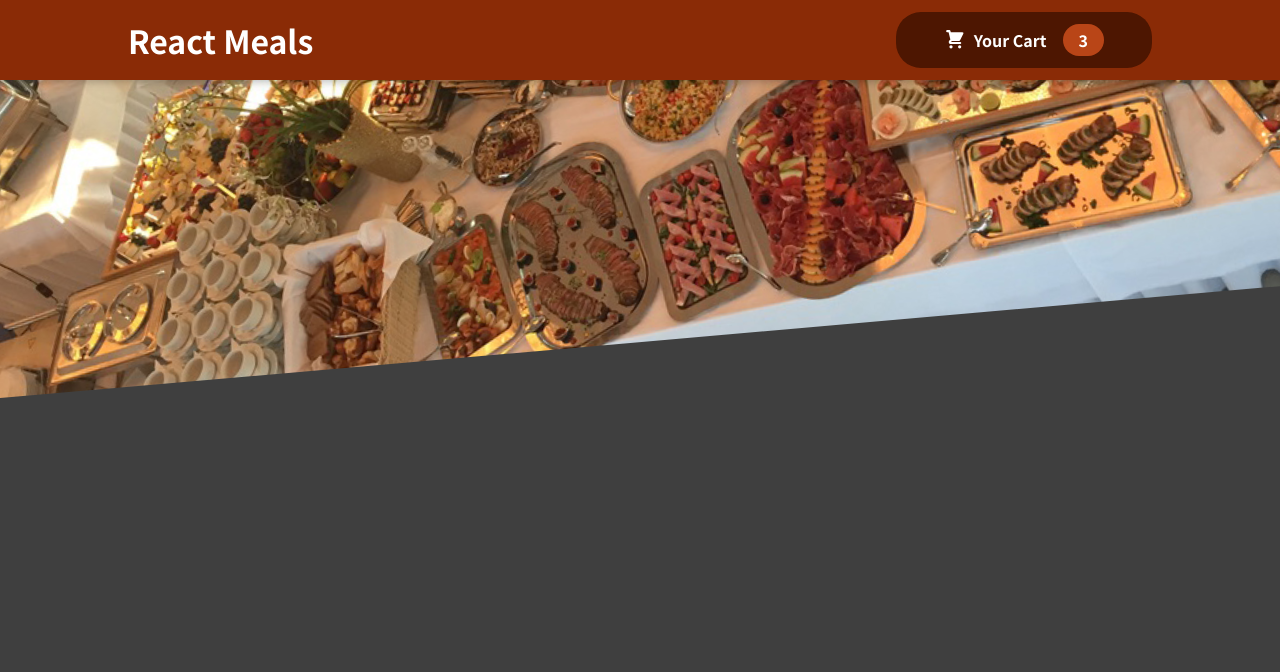
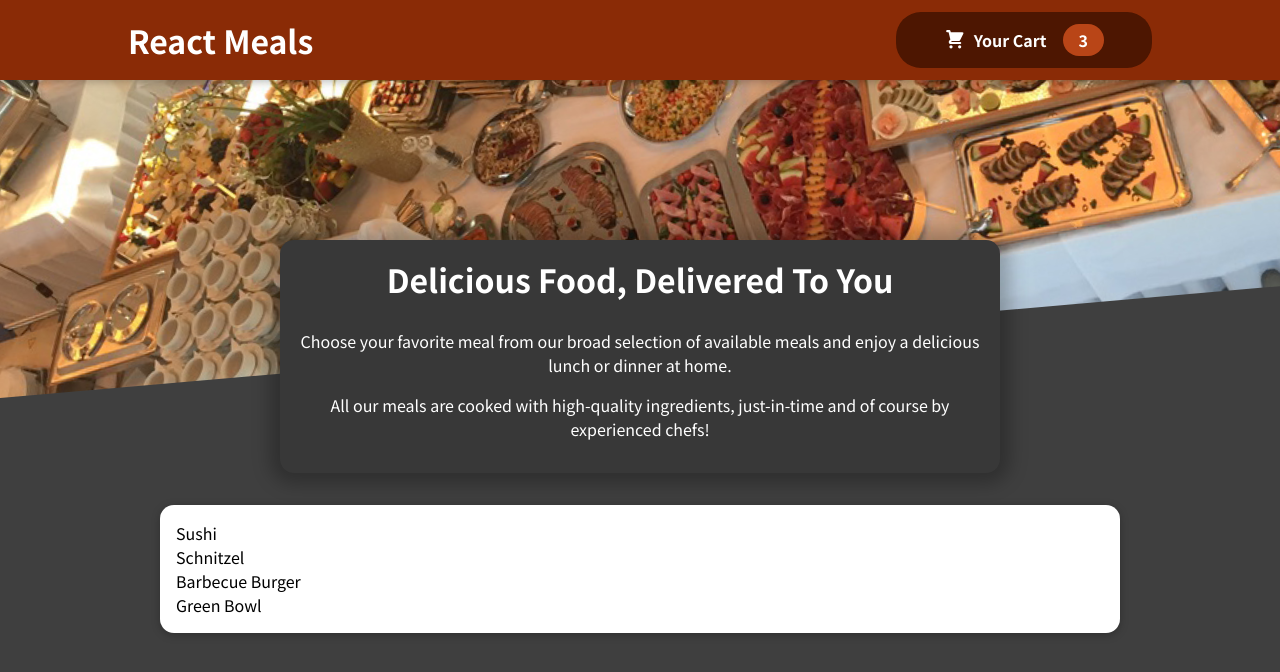
Before and after one commit to yevgen-sydoruk/react-meals, a React (Create React App) app: page / in a window 1280 px wide. Shown: the top 672 px of the page. Built offline with nearby package versions, Linux system fonts and the light colour scheme.

Commit message:
Adding UI, Meals components

```diff
--- a/src/App.js
+++ b/src/App.js
@@ -1,10 +1,14 @@
 import React, { Fragment } from "react";
 import Header from "./components/Layout/Header";
+import Meals from "./components/Meals/Meals";
 
 function App() {
     return (
         <Fragment>
             <Header />
+            <main>
+                <Meals />
+            </main>
         </Fragment>
     );
 }
--- a/src/components/Meals/AvailableMeals.js
+++ b/src/components/Meals/AvailableMeals.js
@@ -1,3 +1,6 @@
+import classes from "./AvailableMeals.module.css";
+import Card from "../UI/Card";
+
 const DUMMY_MEALS = [
     {
         id: "m1",
@@ -25,6 +28,16 @@ const DUMMY_MEALS = [
     },
 ];
 
-const AvailableMeals = () => {};
+const AvailableMeals = () => {
+    const MealsList = DUMMY_MEALS.map((meal) => <li>{meal.name}</li>);
+
+    return (
+        <section className={classes.meals}>
+            <Card>
+                <ul>{MealsList}</ul>
+            </Card>
+        </section>
+    );
+};
 
 export default AvailableMeals;
--- /dev/null
+++ b/src/components/Meals/MealItem/MealItem.module.css
@@ -0,0 +1,22 @@
+.meal {
+    display: flex;
+    justify-content: space-between;
+    margin: 1rem;
+    padding-bottom: 1rem;
+    border-bottom: 1px solid #ccc;
+  }
+
+  .meal h3 {
+    margin: 0 0 0.25rem 0;
+  }
+
+  .description {
+    font-style: italic;
+  }
+
+  .price {
+    margin-top: 0.25rem;
+    font-weight: bold;
+    color: #ad5502;
+    font-size: 1.25rem;
+  }
--- a/src/components/Meals/Meals.js
+++ b/src/components/Meals/Meals.js
@@ -1 +1,14 @@
-const Meals = (props) => {};
+import { Fragment } from "react";
+import AvailableMeals from "./AvailableMeals";
+import MealsSummary from "./MealsSummary";
+
+const Meals = () => {
+    return (
+        <Fragment>
+            <MealsSummary />
+            <AvailableMeals />
+        </Fragment>
+    );
+};
+
+export default Meals;
--- /dev/null
+++ b/src/components/UI/Card.js
@@ -0,0 +1,7 @@
+import classes from "./Card.module.css";
+
+const Card = (props) => {
+    return <div className={classes.card}>{props.children}</div>;
+};
+
+export default Card;
--- /dev/null
+++ b/src/components/UI/Card.module.css
@@ -0,0 +1,6 @@
+.card {
+    padding: 1rem;
+    box-shadow: 0 2px 8px rgba(0, 0, 0, 0.25);
+    border-radius: 14px;
+    background-color: white;
+  }
```
Also changed, not shown: src/components/Meals/MealItem/MealItem.js (added, +17 -0 lines).
